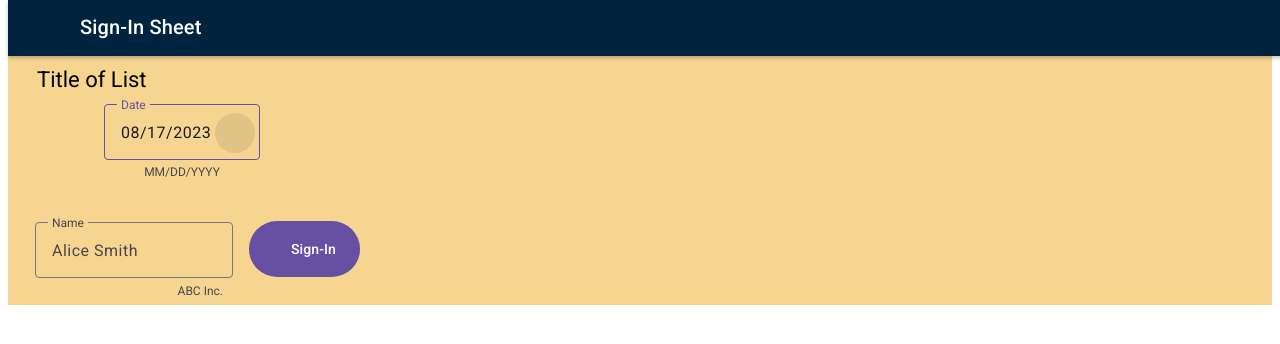
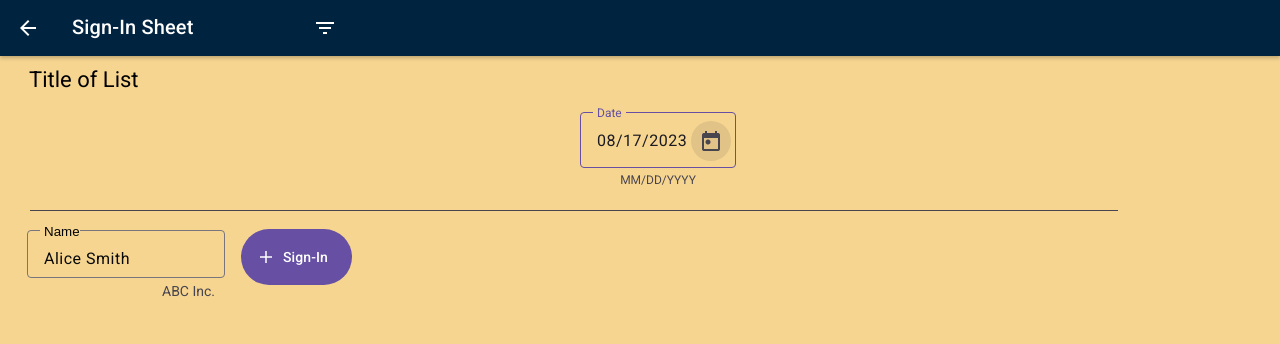
Before and after one commit to HackingHobbit/Presence, a website built with Parcel: page sign-sheet.html in a window 1280 px wide. Built offline with nearby package versions, Linux system fonts and the light colour scheme.

Commit message:
PRogress

```diff
--- a/sign-sheet.css
+++ b/sign-sheet.css
@@ -8,6 +8,13 @@
 .main-container,
 .main-container * {
   box-sizing: border-box;
+}
+
+body {
+  width: 100%;
+  height: 100%;
+  background-color: #f6d591;
+  margin: 0px;
 }
 
 input,
@@ -49,7 +56,7 @@ button {
   width: 24px;
   height: 24px;
   margin: 8px 0 0 8px;
-  background: url(./assets/images/c08cfef9-e918-4667-9b6f-cc7f068c1bcb.png)
+  background: url(./images/back-arrow.png)
     no-repeat center;
   background-size: 100% 100%;
   z-index: 111;
@@ -78,22 +85,12 @@ button {
   height: 24px;
   top: 16px;
   left: 313px;
-  background: url(./assets/images/e8dcf89e-9dd5-4573-b8cd-2c897a2acc60.png)
+  background: url(./public/contentfilter-list-24px@2x.png)
     no-repeat center;
   background-size: cover;
   z-index: 112;
 }
-.icons-delete-px {
-  position: absolute;
-  width: 24px;
-  height: 24px;
-  top: 16px;
-  left: 281px;
-  background: url(./assets/images/5b13a402-b152-4575-8ca0-03600fbd7051.png)
-    no-repeat center;
-  background-size: cover;
-  z-index: 113;
-}
+
 .title-of-list {
   display: flex;
   align-items: center;
@@ -110,7 +107,7 @@ button {
   text-align: left;
   z-index: 130;
   padding-top: 64px;
-  padding-bottom: 16px;
+  padding-bottom: 24px;
 }
 .date-field {
   display: flex;
@@ -118,7 +115,7 @@ button {
   align-items: flex-start;
   flex-wrap: nowrap;
   position: relative;
-  width: 312px;
+  width: 100%;
   height: 56px;
   margin: 8px 0 0 18px;
   z-index: 114;
@@ -182,7 +179,7 @@ button {
   width: 90px;
   z-index: 118;
 }
-.date-input-text {
+.date-value {
   flex-shrink: 0;
   flex-basis: auto;
   position: relative;
@@ -270,7 +267,7 @@ button {
   position: relative;
   width: 24px;
   height: 24px;
-  background: url(./assets/images/c9bf1134-7dec-4dfc-9658-88726c532874.png)
+  background: url(./images/calendar-icon.png)
     no-repeat center;
   background-size: 100% 100%;
   z-index: 125;
@@ -325,7 +322,8 @@ button {
   position: relative;
   min-width: 0;
   height: 1px;
-  background: url(./assets/images/f8735834-dfc7-47f7-b74a-d5300a39dfb7.png)
+  width: 85vw;
+  background: url(./images/horizontal-line.png)
     no-repeat center;
   background-size: cover;
   z-index: 129;
@@ -365,7 +363,7 @@ button {
   z-index: 2;
   border-radius: 4px 4px 0 0;
 }
-.text-field-6 {
+.name-area {
   display: flex;
   flex-direction: column;
   align-items: flex-start;
@@ -375,12 +373,12 @@ button {
   gap: 10px;
   position: relative;
   min-width: 0;
-  height: 56px;
+  height: 48px;
   border: 1px solid #79747e;
   z-index: 3;
   border-radius: 4px;
 }
-.state-layer-7 {
+.name-state-layer {
   display: flex;
   align-items: flex-start;
   align-self: stretch;
@@ -394,7 +392,7 @@ button {
   z-index: 4;
   border-radius: 4px 4px 0 0;
 }
-.content-8 {
+.name-field {
   display: flex;
   flex-direction: column;
   align-items: flex-start;
@@ -408,7 +406,7 @@ button {
   padding: 4px 0 4px 0;
   z-index: 5;
 }
-.placeholder-text {
+.name-value-container {
   display: flex;
   align-items: flex-start;
   flex-wrap: nowrap;
@@ -418,12 +416,12 @@ button {
   width: 86px;
   z-index: 6;
 }
-.placeholder-text-9 {
+.name-value {
   flex-shrink: 0;
   flex-basis: auto;
   position: relative;
   height: 24px;
-  color: #49454f;
+  color: #0a090a;
   font-family: Roboto, var(--default-font-family);
   font-size: 16px;
   font-weight: 400;
@@ -447,7 +445,7 @@ button {
   background: #f6d591;
   z-index: 8;
 }
-.label-text-b {
+.label-text- {
   flex-shrink: 0;
   flex-basis: auto;
   position: relative;
@@ -475,7 +473,8 @@ button {
   padding: 4px 16px 0 16px;
   z-index: 10;
 }
-.supporting-text-d {
+
+.company-value {
   flex-grow: 1;
   flex-shrink: 0;
   flex-basis: auto;
@@ -484,13 +483,14 @@ button {
   height: 16px;
   color: #49454f;
   font-family: Roboto, var(--default-font-family);
-  font-size: 12px;
+  font-size: 14px;
   font-weight: 400;
   line-height: 16px;
   text-align: right;
   white-space: nowrap;
   z-index: 11;
 }
+
 .button {
   display: flex;
   flex-direction: column;
@@ -529,7 +529,7 @@ button {
   position: relative;
   width: 18px;
   height: 18px;
-  background: url(./assets/images/f49c754f-1f09-4a1b-9560-f4f62cd54ca0.png)
+  background: url(./images/plus-icon.png)
     no-repeat center;
   background-size: cover;
   z-index: 14;
--- a/sign-sheet.html
+++ b/sign-sheet.html
@@ -3,7 +3,7 @@
   <head>
     <meta charset="UTF-8" />
     <meta name="viewport" content="width=device-width, initial-scale=1.0" />
-    <title>Generated by Codia AI</title>
+    <title>Presence</title>
     <link rel="stylesheet" href="https://fonts.googleapis.com/css2?family=Roboto:wght@400;500&display=swap" />
     <link rel="stylesheet" href="sign-sheet.css" />
   </head>
@@ -13,7 +13,6 @@
         <div class="arrow"><div class="icon"></div></div>
         <span class="sign-in-sheet">Sign-In Sheet</span>
         <div class="content-filter-list-px"></div>
-        <div class="icons-delete-px"></div>
       </div>
       <span class="title-of-list">Title of List</span>
       <div class="date-field">
@@ -21,7 +20,7 @@
           <div class="date-state-layer">
             <button class="date-button">
               <div class="date-input-text-area">
-                <span class="date-input-text">08/17/2023</span>
+                <span class="date-value">08/17/2023</span>
               </div>
               <div class="date-label-container">
                 <span class="date-label-text">Date</span>
@@ -44,11 +43,11 @@
       <div class="roster">
         <div class="entry-row">
           <button class="name">
-            <div class="text-field-6">
-              <div class="state-layer-7">
-                <div class="content-8">
-                  <div class="placeholder-text">
-                    <span class="placeholder-text-9">Alice Smith</span>
+            <div class="name-area">
+              <div class="name-state-layer">
+                <div class="name-field">
+                  <div class="name-value-container">
+                    <span class="name-value">Alice Smith</span>
                   </div>
                   <div class="label-text-a">
                     <span class="label-text-b">Name</span>
@@ -57,18 +56,18 @@
               </div>
             </div>
             <div class="supporting-text-c">
-              <span class="supporting-text-d">ABC Inc.</span>
-            </div></button
-          ><button class="button">
-            <div class="state-layer-e">
-              <div class="icon-f"></div>
-              <span class="label-text-10">Sign-In</span>
+              <span class="company-value">ABC Inc.</span>
             </div>
           </button>
-        </div>
+          <button class="button">
+          <div class="state-layer-e">
+            <div class="icon-f"></div>
+            <span class="label-text-10">Sign-In</span>
+          </div>
+        </button>
       </div>
     </div>
-    <!-- Generated by Codia AI - https://codia.ai/ -->
+  </div>
+
   </body>
 </html>
-</div>
```
